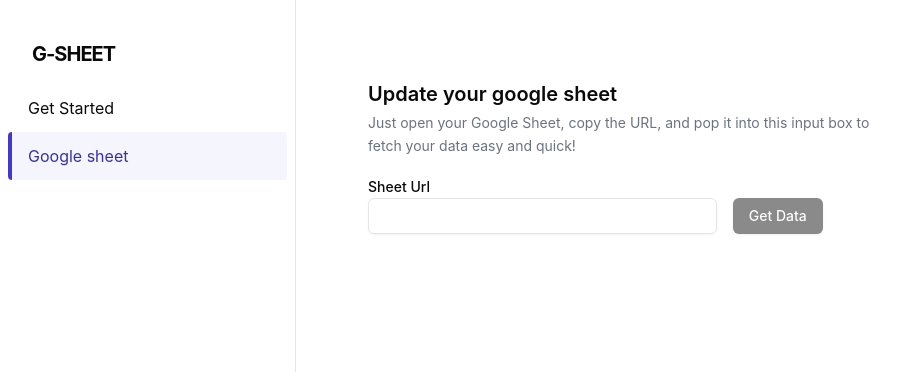
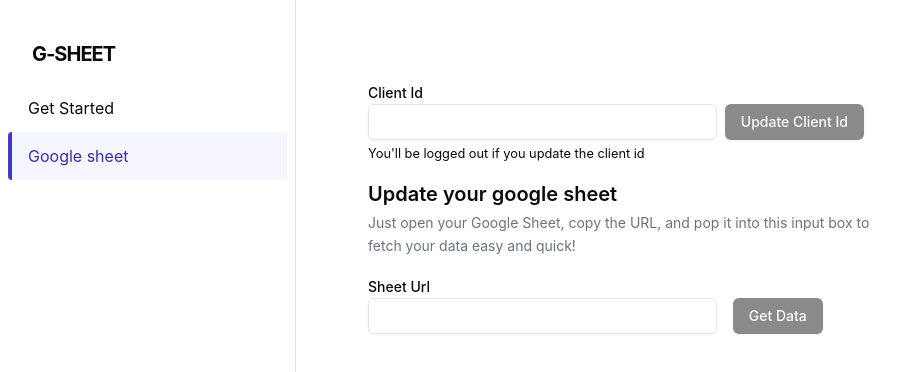
Before and after one commit to aimun-naharr/google-sheet, a React (Vite) app: page /google-sheet-table in a window 1280 px wide. Shown: the top 372 px of the page, without its empty margins (0-924 px from the left). Built offline with nearby package versions, Linux system fonts and the light colour scheme; sample sign-in values are in the browser's storage.

Commit message:
Moved login form in the table

```diff
--- a/src/App.jsx
+++ b/src/App.jsx
@@ -1,66 +1,13 @@
-import { GoogleOAuthProvider } from "@react-oauth/google";
-import { useState } from "react";
+import { useEffect, useState } from "react";
+import { useNavigate } from "react-router";
 import "./App.css";
-import LoginForm from "./components/LoginForm";
-import { Button } from "./components/ui/button";
-import { Input } from "./components/ui/input";
-import { Label } from "./components/ui/label";
 
 function App() {
-  const [clientId, setClientId] = useState("");
-  const [hasClientId, setHasClientId] = useState(false);
-
-  // local
-  const CLIENT_ID =
-    "839002591508-fbqvcg2r9l9tic12g3sn67eeeavdqust.apps.googleusercontent.com";
-
-  // const CLIENT_ID =
-  //   "https://797924800674-gg0ujac93tutnkrrv3undphleev3f3a6.apps.googleusercontent.com";
-
-  // production
-  // const CLIENT_ID =
-  //   "839002591508-bsvtvm715p2n2o6144kfn2pfaqq7f4ej.apps.googleusercontent.com";
-
-  const handleClientId = (e) => {
-    setClientId(e.target.value);
-  };
-  const sendToLoginPage = () => {
-    setHasClientId(true);
-  };
-  return (
-    <>
-      {!hasClientId ? (
-        <div className="h-screen w-full grid place-items-center">
-          <div className="w-[400px] space-y-8">
-            <div>
-              <Label>Client Id</Label>
-              <Input
-                placeholder="Your Client ID"
-                value={clientId}
-                onChange={handleClientId}
-              />
-              <small>
-                Kindly enter a valid client ID, as it&apos;s required to log in.
-              </small>
-            </div>
-            <div>
-              <Button
-                disabled={clientId.length === 0}
-                onClick={sendToLoginPage}
-                className="w-full"
-              >
-                Set Client Id
-              </Button>
-            </div>
-          </div>
-        </div>
-      ) : (
-        <GoogleOAuthProvider clientId={clientId}>
-          <LoginForm />
-        </GoogleOAuthProvider>
-      )}
-    </>
-  );
+  const navigate = useNavigate();
+  useEffect(() => {
+    navigate("/google-sheet-table");
+  }, []);
+  return <></>;
 }
 
 export default App;
--- a/src/components/GoogleSheetTable.jsx
+++ b/src/components/GoogleSheetTable.jsx
@@ -1,4 +1,4 @@
-import { useState } from "react";
+import { useEffect, useState } from "react";
 import useFetchData from "../hooks/useFetchData";
 import useSheetLink from "../hooks/useSheetLink";
 import {
@@ -26,12 +26,17 @@ import {
 } from "./ui/table";
 import TableSkeleton from "./ui/TableSkeleton";
 
-export default function GoogleSheetTable() {
+export default function GoogleSheetTable({ setHasClientId }) {
+  const [clientId, setClientId] = useState("");
   const { data, setData, isFetching, setIsFetching } = useFetchData(null);
-  const { setSheetLink, sheetId } = useSheetLink();
-  const [sheetLinkValue, setSheetLinkValue] = useState("");
+  const { setSheetLink, sheetLink } = useSheetLink();
+  const [sheetLinkValue, setSheetLinkValue] = useState(sheetLink);
   const [disableGetBtn, setDisableGetBtn] = useState(true);
   const [errorMessage, setErrorMessage] = useState("");
+
+  useEffect(() => {
+    setSheetLinkValue(sheetLink);
+  }, [sheetLink]);
 
   const actionCol = { name: "", value: "#" };
   const tableHeaders =
@@ -45,7 +50,7 @@ export default function GoogleSheetTable() {
 
   const handleGetData = async () => {
     setSheetLink(sheetLinkValue);
-    setSheetLinkValue("");
+    localStorage.setItem("sheet-link", sheetLinkValue);
     setIsFetching(true);
     try {
       const id = extractSheetId(sheetLinkValue);
@@ -105,10 +110,31 @@ export default function GoogleSheetTable() {
   const rowsLastIndex = tableRows ? tableRows?.length + 2 : 2;
   const lastRow = tableRows ? getLastRow(rowsLastIndex) : getLastRow();
 
+  const handleClientId = () => {
+    localStorage.setItem("client-id", clientId);
+    localStorage.removeItem("token");
+    setHasClientId(true);
+    localStorage.removeItem("sheet-id");
+  };
+
   return (
     <div className="mt-20">
       <div className="container">
-        <h1 className="font-semibold text-xl">Update your google sheet</h1>
+        <div className="flex gap-2 items-end ">
+          <div className="lg:w-2/5 w-full shrink-0">
+            <Label>Client Id</Label>
+            <Input
+              value={clientId ?? ""}
+              onChange={(e) => setClientId(e.target.value)}
+            />
+          </div>
+          <Button disabled={clientId.length < 1} onClick={handleClientId}>
+            Update Client Id
+          </Button>
+        </div>
+        <small>You&apos;ll be logged out if you update the client id</small>
+
+        <h1 className="font-semibold text-xl mt-4">Update your google sheet</h1>
         <p className="mt-1 mb-4 text-gray-500 max-w-lg text-sm leading-relaxed">
           Just open your Google Sheet, copy the URL, and pop it into this input
           box to fetch your data easy and quick!
@@ -121,7 +147,7 @@ export default function GoogleSheetTable() {
             </div>
 
             <div className="">
-              <Button disabled={disableGetBtn} onClick={handleGetData}>
+              <Button disabled={sheetLink.length < 1} onClick={handleGetData}>
                 Get Data
               </Button>
             </div>
--- a/src/components/LoginForm.jsx
+++ b/src/components/LoginForm.jsx
@@ -1,17 +1,16 @@
-import React, { useState } from "react";
-import { Button } from "./ui/button";
-import axios from "axios";
 import { useGoogleLogin } from "@react-oauth/google";
 import { useNavigate } from "react-router";
+import { Button } from "./ui/button";
 
-export default function LoginForm() {
-  let navigate = useNavigate();
+export default function LoginForm({ setToken }) {
+  const navigate = useNavigate();
   const handleLogin = useGoogleLogin({
     onSuccess: (response) => {
       try {
         // Extract the access token from the response
         const { access_token } = response;
-        navigate("/google-sheet-table");
+        setToken(access_token);
+        // navigate("/google-sheet-table");
 
         // Store the access token
         localStorage.setItem("token", access_token);
--- /dev/null
+++ b/src/components/layout/index.jsx
@@ -0,0 +1,18 @@
+import React from "react";
+import Sidebar from "../Sidebar";
+import { Outlet } from "react-router";
+
+const AppLayout = () => {
+  return (
+    <div className="grid grid-cols-12 gap-8 ">
+      <div className="col-span-3 h-screen ">
+        <Sidebar />
+      </div>
+      <div className="col-span-9 px-10 h-screen overflow-y-auto">
+        <Outlet />
+      </div>
+    </div>
+  );
+};
+
+export default AppLayout;
--- a/src/hooks/useSheetLink.jsx
+++ b/src/hooks/useSheetLink.jsx
@@ -1,7 +1,8 @@
 import { useEffect, useState } from "react";
 
 export default function useSheetLink() {
-  const [sheetLink, setSheetLink] = useState("");
+  const cacheSheetLink = localStorage.getItem("sheet-link") ?? "";
+  const [sheetLink, setSheetLink] = useState(cacheSheetLink);
   const [sheetId, setSheetId] = useState("");
   const extractSheetId = (sheetUrl) => {
     try {
--- /dev/null
+++ b/src/pages/GSheetTable.jsx
@@ -0,0 +1,86 @@
+import { GoogleOAuthProvider } from "@react-oauth/google";
+import { useEffect, useState } from "react";
+import GoogleSheetTable from "../components/GoogleSheetTable";
+import LoginForm from "../components/LoginForm";
+import { Button } from "../components/ui/button";
+import { Input } from "../components/ui/input";
+import { Label } from "../components/ui/label";
+
+const GSheetTable = () => {
+  const accessToken = localStorage.getItem("token");
+  const [token, setToken] = useState(accessToken);
+  const [hasClientId, setHasClientId] = useState(false);
+  const cachedClientId = localStorage.getItem("client-id");
+  console.log("cache", cachedClientId);
+  const [clientId, setClientId] = useState(cachedClientId);
+  console.log("clientId", clientId);
+
+  useEffect(() => {
+    setToken(accessToken);
+  }, [accessToken]);
+
+  // local
+  const CLIENT_ID =
+    "839002591508-fbqvcg2r9l9tic12g3sn67eeeavdqust.apps.googleusercontent.com";
+
+  // const CLIENT_ID =
+  //   "https://797924800674-gg0ujac93tutnkrrv3undphleev3f3a6.apps.googleusercontent.com";
+
+  // production
+  // const CLIENT_ID =
+  //   "839002591508-bsvtvm715p2n2o6144kfn2pfaqq7f4ej.apps.googleusercontent.com";
+
+  const handleClientId = (e) => {
+    setClientId(e.target.value);
+  };
+  const sendToLoginPage = () => {
+    localStorage.setItem("client-id", clientId);
+    setHasClientId(true);
+    // setClientId(true);
+    setToken("");
+  };
+
+  return (
+    <>
+      {token ? (
+        <GoogleSheetTable setHasClientId={setHasClientId} />
+      ) : (
+        <div>
+          {!hasClientId ? (
+            <div className="h-screen w-full grid place-items-center">
+              <div className="w-[400px] space-y-8">
+                <div>
+                  <Label>Client Id</Label>
+                  <Input
+                    placeholder="Your Client ID"
+                    value={clientId ?? ""}
+                    onChange={handleClientId}
+                  />
+                  <small>
+                    Kindly enter a valid client ID, as it&apos;s required to log
+                    in.
+                  </small>
+                </div>
+                <div>
+                  <Button
+                    disabled={!clientId}
+                    onClick={sendToLoginPage}
+                    className="w-full"
+                  >
+                    Set Client Id
+                  </Button>
+                </div>
+              </div>
+            </div>
+          ) : (
+            <GoogleOAuthProvider clientId={clientId}>
+              <LoginForm setToken={setToken} />
+            </GoogleOAuthProvider>
+          )}
+        </div>
+      )}
+    </>
+  );
+};
+
+export default GSheetTable;
--- a/src/routes/ProtectedRoute.jsx
+++ b/src/routes/ProtectedRoute.jsx
@@ -8,14 +8,14 @@ const ProtectedRoute = ({ redirectPath = "/" }) => {
   }
 
   return (
-    <div className="grid grid-cols-12 gap-8 ">
-      <div className="col-span-3 h-screen ">
-        <Sidebar />
-      </div>
-      <div className="col-span-9 px-10 h-screen overflow-y-auto">
-        <Outlet />
-      </div>
-    </div>
+    // <div className="grid grid-cols-12 gap-8 ">
+    //   <div className="col-span-3 h-screen ">
+    //     <Sidebar />
+    //   </div>
+    //   <div className="col-span-9 px-10 h-screen overflow-y-auto">
+    <Outlet />
+    //   </div>
+    // </div>
   );
 };
 export default ProtectedRoute;
--- a/src/routes/index.jsx
+++ b/src/routes/index.jsx
@@ -1,22 +1,28 @@
-import React from "react";
 import { Route, Routes } from "react-router";
 import App from "../App";
+import GetStarted from "../components/GetStarted";
+import GoogleSheetTable from "../components/GoogleSheetTable";
+import AppLayout from "../components/layout";
+import AuthRoute from "./AuthRoute";
 import ProtectedRoute from "./ProtectedRoute";
-import GoogleSheetTable from "../components/GoogleSheetTable";
-import AuthRoute from "./AuthRoute";
-import GetStarted from "../components/GetStarted";
+import GSheetTable from "../pages/GSheetTable";
 
 export default function AllRoutes() {
   return (
     <>
       <Routes>
-        <Route element={<AuthRoute />}>
-          <Route path="/" element={<App />} />
+        <Route element={<AppLayout />}>
+          <Route element={<AuthRoute />}>
+            <Route path="/" element={<App />} />
+          </Route>
         </Route>
         {/* <Route path="about" element={<About />} /> */}
-        <Route element={<ProtectedRoute />}>
+        <Route element={<AppLayout />}>
           <Route path="/get-started" element={<GetStarted />} />
-          <Route path="/google-sheet-table" element={<GoogleSheetTable />} />
+          <Route element={<AuthRoute />}>
+            <Route path="/" element={<App />} />
+          </Route>
+          <Route path="/google-sheet-table" element={<GSheetTable />} />
         </Route>
         {/*
 
```
